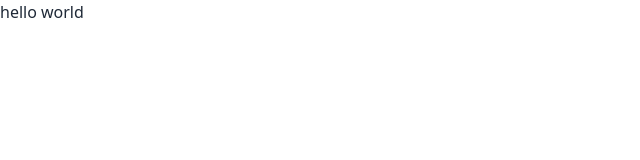
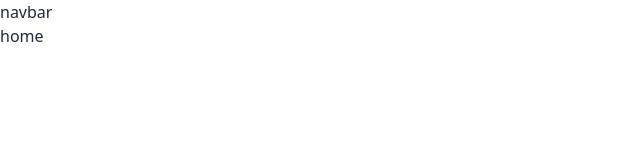
Before and after one commit to Md-Sufian-Jidan/batch-8-assignment-8, a React (Vite) app: page / in a window 1280 px wide. Shown: the top 160 px of the page, without its empty margins (0-640 px from the left). Built offline with nearby package versions, Linux system fonts and the light colour scheme.

Commit message:
basic route added

```diff
--- /dev/null
+++ b/src/Layout/Root.jsx
@@ -0,0 +1,13 @@
+import { Outlet } from "react-router-dom";
+
+const Root = () => {
+    return (
+        <div>
+            <h1>navbar</h1>
+            <Outlet/>
+
+        </div>
+    );
+};
+
+export default Root;
--- /dev/null
+++ b/src/Pages/ErrorPage/Error.jsx
@@ -0,0 +1,10 @@
+
+const Error = () => {
+    return (
+        <div>
+
+        </div>
+    );
+};
+
+export default Error;
--- a/src/Routes/Routes.jsx
+++ b/src/Routes/Routes.jsx
@@ -1,18 +1,28 @@
 import { createBrowserRouter } from "react-router-dom"
+import Root from "../Layout/Root"
+import Error from "../Pages/ErrorPage/Error"
 
 const router = createBrowserRouter([
     {
         path: '/',
-        element: <div>hello world</div>
+        element: <Root />,
+        errorElement: <Error />,
+        children: [
+            {
+                path:'/',
+                element:<div>home</div>
+            },
+            {
+                path:'/donation',
+                element: <h1>Donation...</h1>
+            },
+            {
+                path:'/statistic',
+                element: <h1>statistic...</h1>
+            }
+        ]
     },
-    {
-        path: 'donation',
-        element: <div>donation</div>
-    },
-    {
-        path: '/statistic',
-        element: <div>i am from statistic</div>
-    }
+
 ])
 
 export default router
```
